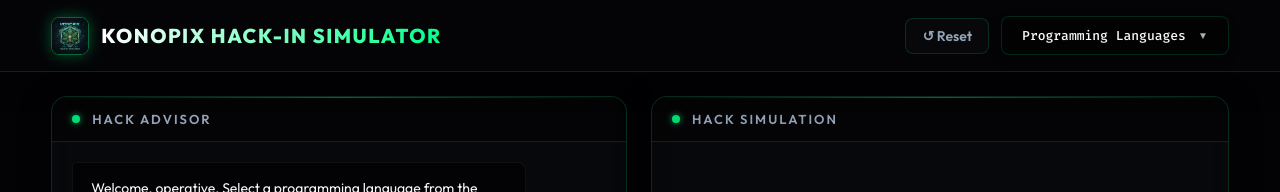
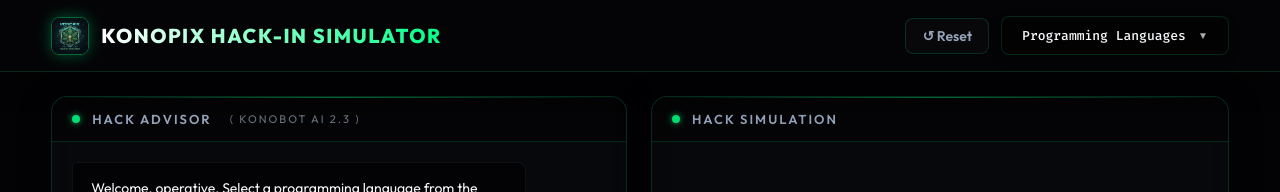
Before and after one commit to tomkonopik/ai-chat-bot-dou-tok, a Next.js app: page / in a window 1280 px wide. Shown: the top 192 px of the page. Built offline with nearby package versions, Linux system fonts and the light colour scheme.

Commit message:
feat: append version label to Hack Advisor panel header

```diff
--- a/src/app/page.tsx
+++ b/src/app/page.tsx
@@ -382,7 +382,7 @@ export default function Home() {
           <div className="chat-panel">
             <div className="panel-header">
               <div className="panel-header-dot" />
-              Hack Advisor
+              Hack Advisor <span style={{ opacity: 0.7, fontSize: '0.85em', marginLeft: '6px', fontWeight: 'normal' }}>( KONOBOT AI 2.3 )</span>
             </div>
             <div className="chat-messages" ref={chatRef}>
               {messages.map((msg, i) => (
```
